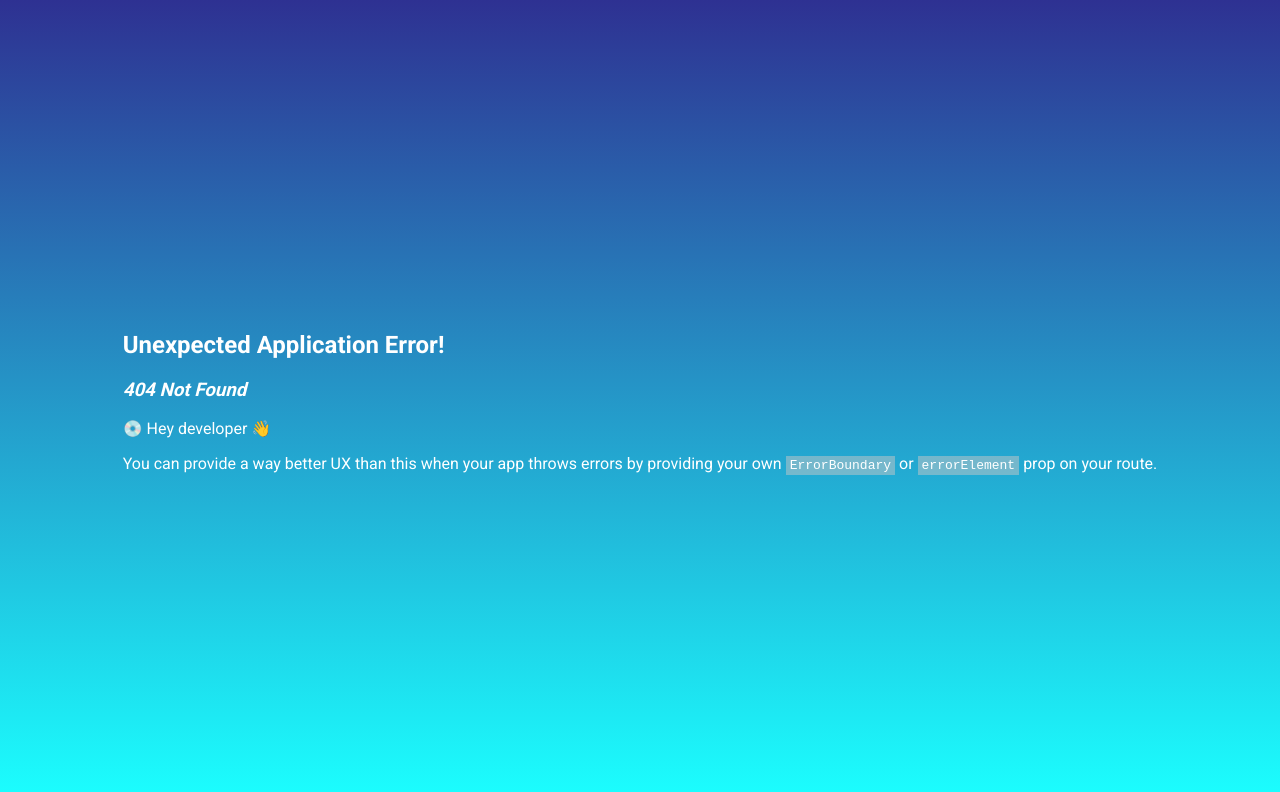
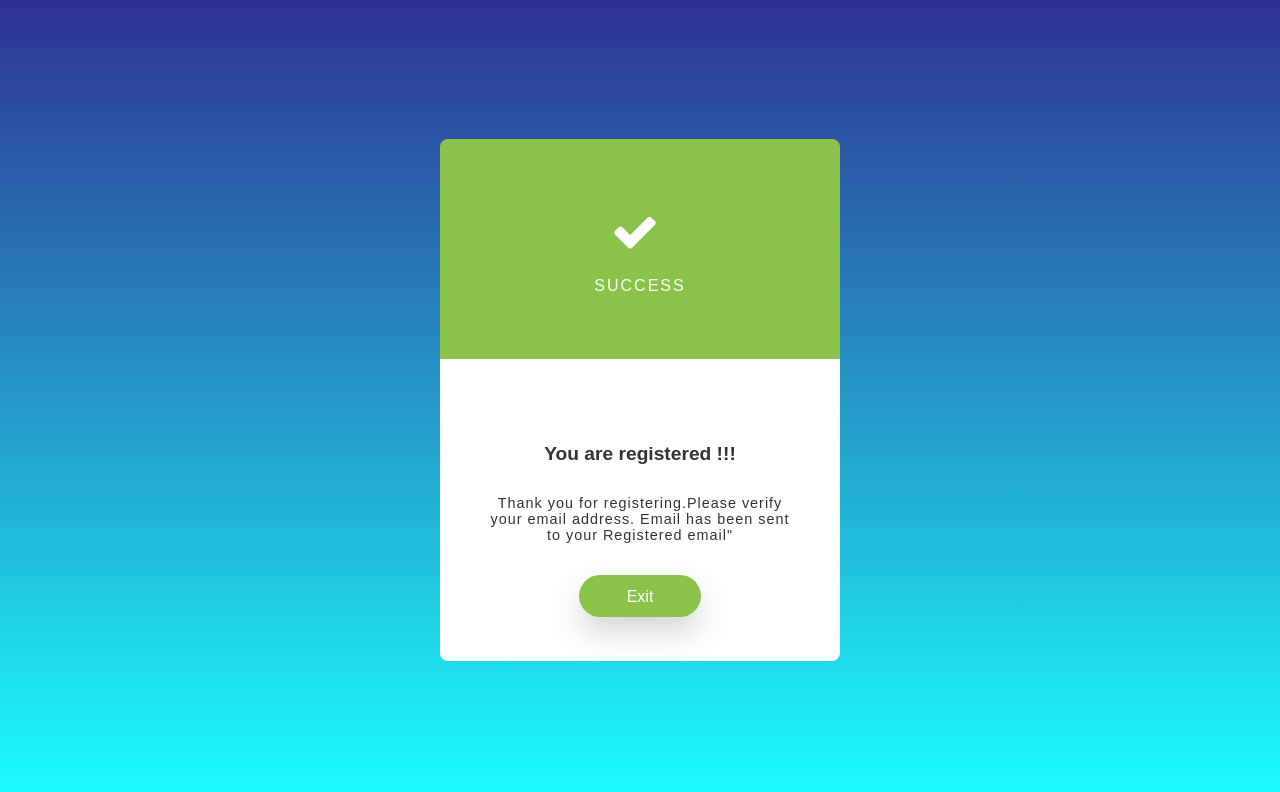
Before and after one commit to juniorjudy123/RegisterationForm, a React (Vite) app: page /success in a window 1280 px wide. Before the commit this address had no page. Shown: the top 792 px of the page. Built offline with nearby package versions, Linux system fonts and the light colour scheme.

Commit message:
edit page functionalities added  and success page designed

```diff
--- a/package.json
+++ b/package.json
@@ -10,6 +10,9 @@
     "preview": "vite preview"
   },
   "dependencies": {
+    "@fortawesome/free-solid-svg-icons": "^6.6.0",
+    "@fortawesome/react-fontawesome": "^0.2.2",
+    "font-awesome": "^4.7.0",
     "react": "^18.3.1",
     "react-dom": "^18.3.1",
     "react-router-dom": "^6.27.0"
--- a/src/components/editPage/EditPage.jsx
+++ b/src/components/editPage/EditPage.jsx
@@ -1,42 +1,98 @@
-import React from "react"
+import React, { useEffect, useState } from "react"
 import "./editPageStyles.css"
+import { URL } from "../constants/utils"
+import { useNavigate } from "react-router-dom"
 
 const EditPage = () => {
+	const [error, setError] = useState("")
+	const navigate = useNavigate()
+	const [studentData, setStudentData] = useState({
+		name: "",
+		email: "",
+		mobile: "",
+		gender: "",
+		campus: "",
+	})
+
+	const [loading, setLoading] = useState(true)
+
+	useEffect(() => {
+		const fetchStudentData = async () => {
+			try {
+				const response = await fetch(URL)
+				if (!response) {
+					throw new Error("Network response was not ok")
+				}
+				const data = await response.json()
+				console.log(data)
+				//As i want the last uploaded data
+				setStudentData(data[data.length - 1])
+			} catch (error) {
+				setError("Error fetching student data")
+				console.error("Error fetching student data:", error)
+			} finally {
+				setLoading(false)
+			}
+		}
+		fetchStudentData()
+	}, [])
+
+	const { name, email, mobile, gender, campus } = studentData
+
+	const handleVerify = () => {
+		const confirmed = window.confirm(
+			"Are you sure you want to proceed and submit?"
+		)
+		if (confirmed) {
+			// Redirect to success page
+			navigate("/success") // Replace '/success' with your actual success page route
+		} else {
+			// User canceled the action, you can add additional logic if needed
+			console.log("verification cancelled")
+		}
+	}
+
+	const handleEdit = () => {
+		navigate("/", { state: studentData })
+	}
+
 	return (
 		<div className="outer-container">
 			<div className="heading">
-				<h2>Welcome student</h2>
+				<h2 className="welcome-message">Welcome {name}</h2>
 				<h4 className="caution-msg">
-					<b className="note-msg">Note :</b> Please review the information
-					carefully.Any change after final submission will not be entertained
+					<b className="note-msg"> Note:</b> Kindly review the information
+					carefully.Any change after final submission will not be entertained.
 				</h4>
 			</div>
 			<form>
 				<div className="input-data">
 					<label>Name:</label>
-					<input type="text" name="name" />
+					<input type="text" name="name" value={name} />
 				</div>
 				<div className="input-data">
 					<label>Email:</label>
-					<input type="email" name="email" />
+					<input type="email" name="email" value={email} />
 				</div>
 				<div className="input-data">
 					<label>Phone:</label>
-					<input type="tel" name="phone" />
+					<input type="tel" name="phone" value={mobile} />
 				</div>
 				<div className="input-data">
 					<label>Gender:</label>
-					<input type="text" name="gender" />
+					<input type="text" name="gender" value={gender} />
 				</div>
 				<div className="input-data">
 					<label>Campus:</label>
-					<input type="text" name="campus" />
+					<input type="text" name="campus" value={campus} />
 				</div>
 				<div className="button-container">
-					<button type="button" onClick={() => alert("Details verified!")}>
+					<button type="button" onClick={handleVerify}>
 						Verify
 					</button>
-					<button type="button">Edit</button>
+					<button type="button" onClick={handleEdit}>
+						Edit
+					</button>
 				</div>
 			</form>
 		</div>
--- a/src/components/editPage/editPageStyles.css
+++ b/src/components/editPage/editPageStyles.css
@@ -35,11 +35,36 @@
 	padding: 5px;
 	font-family: Verdana, Geneva, Tahoma, sans-serif;
 }
+.welcome-message {
+	font-size: 2em; /* Larger font size for emphasis */
+	color: #2c3e50; /* A dark, rich color for the text */
+	text-align: center; /* Center the text for a balanced look */
+	margin: 20px 0; /* Add space above and below */
+	padding: 10px; /* Padding for better spacing */
+	background-color: #ecf0f1; /* Light background color for contrast */
+	border-radius: 10px; /* Rounded corners for a softer appearance */
+	box-shadow: 0 4px 8px rgba(0, 0, 0, 0.1); /* Subtle shadow for depth */
+	transition: transform 0.2s; /* Smooth transition effect */
+}
+
+.welcome-message:hover {
+	transform: scale(1.05); /* Slightly enlarge on hover for interaction */
+}
+
+.caution-msg {
+	font-size: 0.9em; /* Slightly larger text for emphasis */
+	color: #c0392b; /* A strong red color for attention */
+	background-color: #f8d7da; /* Light red background for a subtle highlight */
+	padding: 10px 15px; /* Add padding for breathing room */
+	border: 1px solid #f5c6cb; /* A border that matches the background */
+	border-radius: 5px; /* Rounded corners for a softer look */
+	margin: 20px 0; /* Space above and below the message */
+	line-height: 1.5; /* Improved line spacing for readability */
+}
+
 .note-msg {
-	color: red;
-}
-.caution-msg {
-	color: rgba(169, 169, 169, 0.942);
+	font-weight: bold; /* Bold text for the note */
+	color: #c0392b; /* Same color as the caution message */
 }
 
 .button-container {
--- a/src/components/mainForm/Mainform.jsx
+++ b/src/components/mainForm/Mainform.jsx
@@ -2,18 +2,27 @@ import React, { useState } from "react"
 import "./mainformStyles.css"
 import ErrorMessage from "../errorMessage/ErrorMessage"
 import { URL } from "../constants/utils"
-import { useNavigate } from "react-router-dom"
+import { useLocation, useNavigate } from "react-router-dom"
 
 const Mainform = () => {
-	const [name, setName] = useState("")
-	const [email, setEmail] = useState("")
-	const [mobile, setMobile] = useState("")
-	const [gender, setGender] = useState("")
-	const [campus, setCampus] = useState("")
+	const location = useLocation()
+	const {
+		name: initialName,
+		email: initialEmail,
+		mobile: initialPhone,
+		gender: initialGender,
+		campus: initalCampus,
+	} = location.state || {}
+	const [name, setName] = useState(initialName || "")
+	const [email, setEmail] = useState(initialEmail || "")
+	const [mobile, setMobile] = useState(initialPhone || "")
+	const [gender, setGender] = useState(initialGender || "")
+	const [campus, setCampus] = useState(initalCampus || "")
 	const [checked, setChecked] = useState(false)
 	const [emailError, setEmailError] = useState("")
 	const [mobileError, setMobileError] = useState("")
 	const navigate = useNavigate()
+	const [isEditing, setIsEditing] = useState(!!location.state)
 
 	const validateEmail = (email) => {
 		const emailPattern =
@@ -96,7 +105,9 @@ const Mainform = () => {
 		<div className="outer-box">
 			<form onSubmit={handleSubmit}>
 				<div className="heading-div">
-					<h1 className="heading">Registration Form</h1>
+					<h2 className="heading">
+						{isEditing ? "Edit Details" : "Registration Form"}
+					</h2>
 				</div>
 				<div className="input-data">
 					<input
@@ -185,6 +196,9 @@ const Mainform = () => {
 					</select>
 				</div>
 
+				{isEditing ? (
+					""
+				) : (
 					<label className="checkbox-label">
 						<input
 							type="checkbox"
@@ -196,12 +210,15 @@ const Mainform = () => {
 						/>
 						I agree to the terms and conditions
 					</label>
+				)}
 
 				<div className="button-div">
-					<button className="submit" disabled={!checked}>
-						Submit
+					{isEditing && <button className="submit">Back</button>}
+					<button className="submit" disabled={isEditing ? false : !checked}>
+						{isEditing ? "Update" : "Submit"}
 					</button>
 				</div>
+
 				<div className="ellipsis-indicator">...</div>
 			</form>
 		</div>
--- /dev/null
+++ b/src/components/success/SuccessForm.jsx
@@ -0,0 +1,28 @@
+import React from "react"
+import "./successFormStyles.css"
+import { Link } from "react-router-dom"
+function Successform() {
+	return (
+		<div id="card" className="animated fadeIn">
+			<div id="upper-side">
+				<i class="fa fa-check icon-check"></i>
+
+				<h3 id="status">Success</h3>
+			</div>
+			<div id="lower-side">
+				<p id="message1">
+					<b>You are registered !!!</b>
+				</p>
+				<p id="message">
+					Thank you for registering.Please verify your email address. Email has
+					been sent to your Registered email"
+				</p>
+				<Link to="/" id="contBtn">
+					Exit
+				</Link>
+			</div>
+		</div>
+	)
+}
+
+export default Successform
--- /dev/null
+++ b/src/components/success/successFormStyles.css
@@ -0,0 +1,95 @@
+#card {
+	position: relative;
+	width: 400px;
+	display: block;
+	margin: 40px auto;
+	text-align: center;
+	font-family: "Source Sans Pro", sans-serif;
+}
+
+#upper-side {
+	padding: 4em;
+	background-color: #8bc34a;
+	display: block;
+	color: #fff;
+	border-top-right-radius: 8px;
+	border-top-left-radius: 8px;
+}
+
+#status {
+	font-weight: lighter;
+	text-transform: uppercase;
+	letter-spacing: 2px;
+	font-size: 1em;
+	margin-top: -0.2em;
+	margin-bottom: 0;
+}
+
+#lower-side {
+	padding: 4em 2em 5em 2em;
+	background: #fff;
+	display: block;
+	border-bottom-right-radius: 8px;
+	border-bottom-left-radius: 8px;
+}
+
+#message {
+	margin-top: -0.5em;
+	color: #757575;
+	letter-spacing: 1px;
+}
+#contBtn {
+	position: relative;
+	top: 1.5em;
+	text-decoration: none;
+	background: #8bc34a;
+	color: #fff;
+	margin: auto;
+	padding: 0.8em 3em;
+	-webkit-box-shadow: 0px 15px 30px rgba(50, 50, 50, 0.21);
+	-moz-box-shadow: 0px 15px 30px rgba(50, 50, 50, 0.21);
+	box-shadow: 0px 15px 30px rgba(50, 50, 50, 0.21);
+	border-radius: 25px;
+	-webkit-transition: all 0.4s ease;
+	-moz-transition: all 0.4s ease;
+	-o-transition: all 0.4s ease;
+	transition: all 0.4s ease;
+}
+#contBtn:hover {
+	-webkit-box-shadow: 0px 15px 30px rgba(50, 50, 50, 0.41);
+	-moz-box-shadow: 0px 15px 30px rgba(50, 50, 50, 0.41);
+	box-shadow: 0px 15px 30px rgba(50, 50, 50, 0.41);
+	-webkit-transition: all 0.4s ease;
+	-moz-transition: all 0.4s ease;
+	-o-transition: all 0.4s ease;
+	transition: all 0.4s ease;
+}
+
+.icon-check {
+	font-size: 3em !important; /* Increase the size of the icon */
+	color: white;
+	padding: 5px;
+	margin-right: 10px;
+	margin-bottom: 20px; /* Space between the icon and any text */
+	transition: transform 0.2s; /* Smooth transition effect on hover */
+}
+
+.icon-check:hover {
+	transform: scale(1.5); /* Slightly enlarge the icon on hover */
+}
+#message {
+	font-size: 0.9em; /* Adjust font size */
+	color: #333; /* Change text color */
+	text-align: center; /* Center the text */
+	margin: 10px auto; /* Add margin for spacing */
+	padding: 10px; /* Add padding for spacing */
+	max-width: 400px; /* Limit the width for better readability */
+}
+#message1 {
+	font-size: 1.2em; /* Adjust font size */
+	color: #333; /* Change text color */
+	text-align: center; /* Center the text */
+	margin: 10px auto; /* Add margin for spacing */
+	padding: 10px; /* Add padding for spacing */
+	max-width: 400px; /* Limit the width for better readability */
+}
```
Also changed, not shown: src/App.jsx (+6 -1 lines), 2 other files (tests, documents, lock files or other folders). Lines whose indentation alone changed are shown as unchanged.
